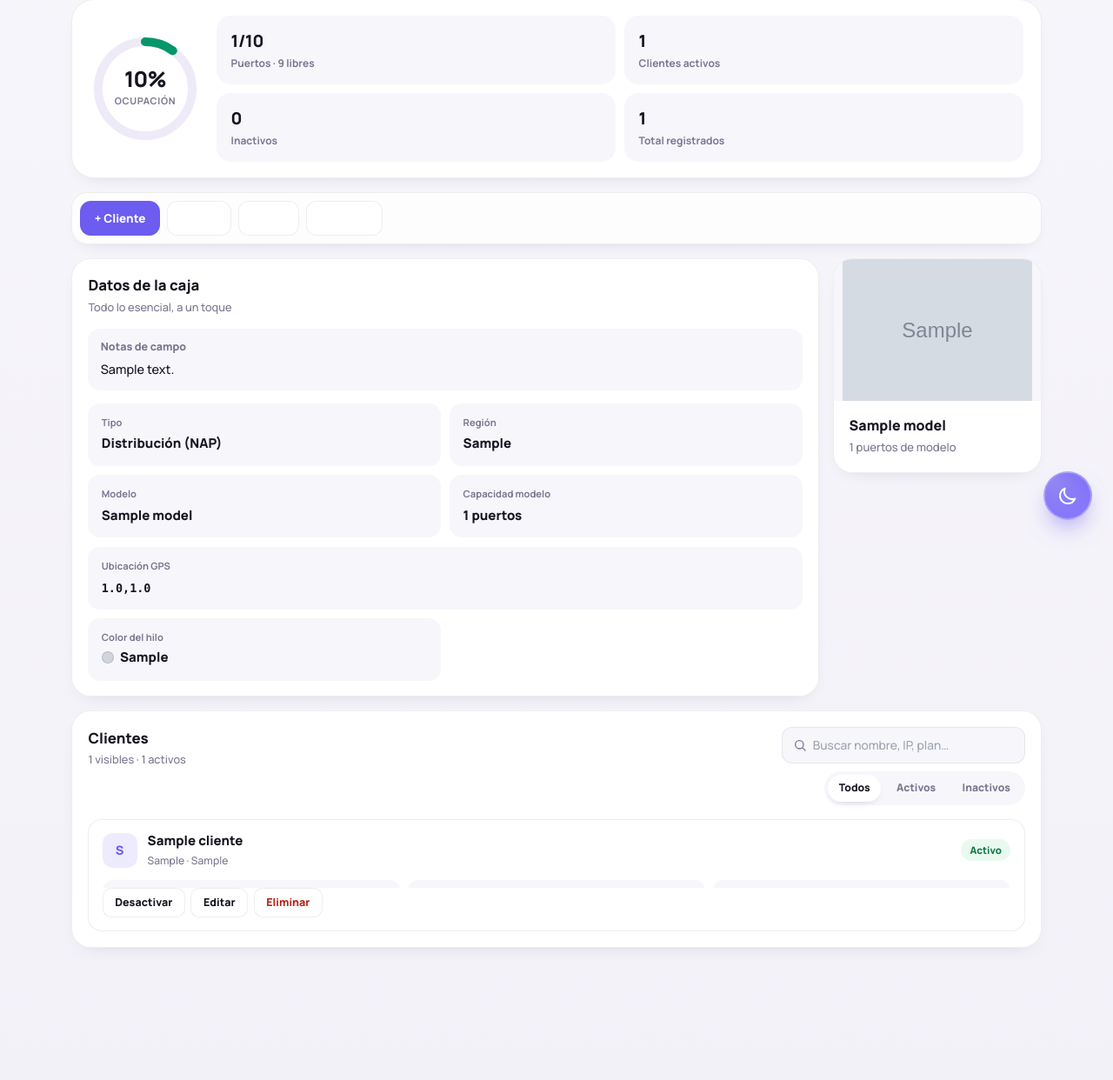
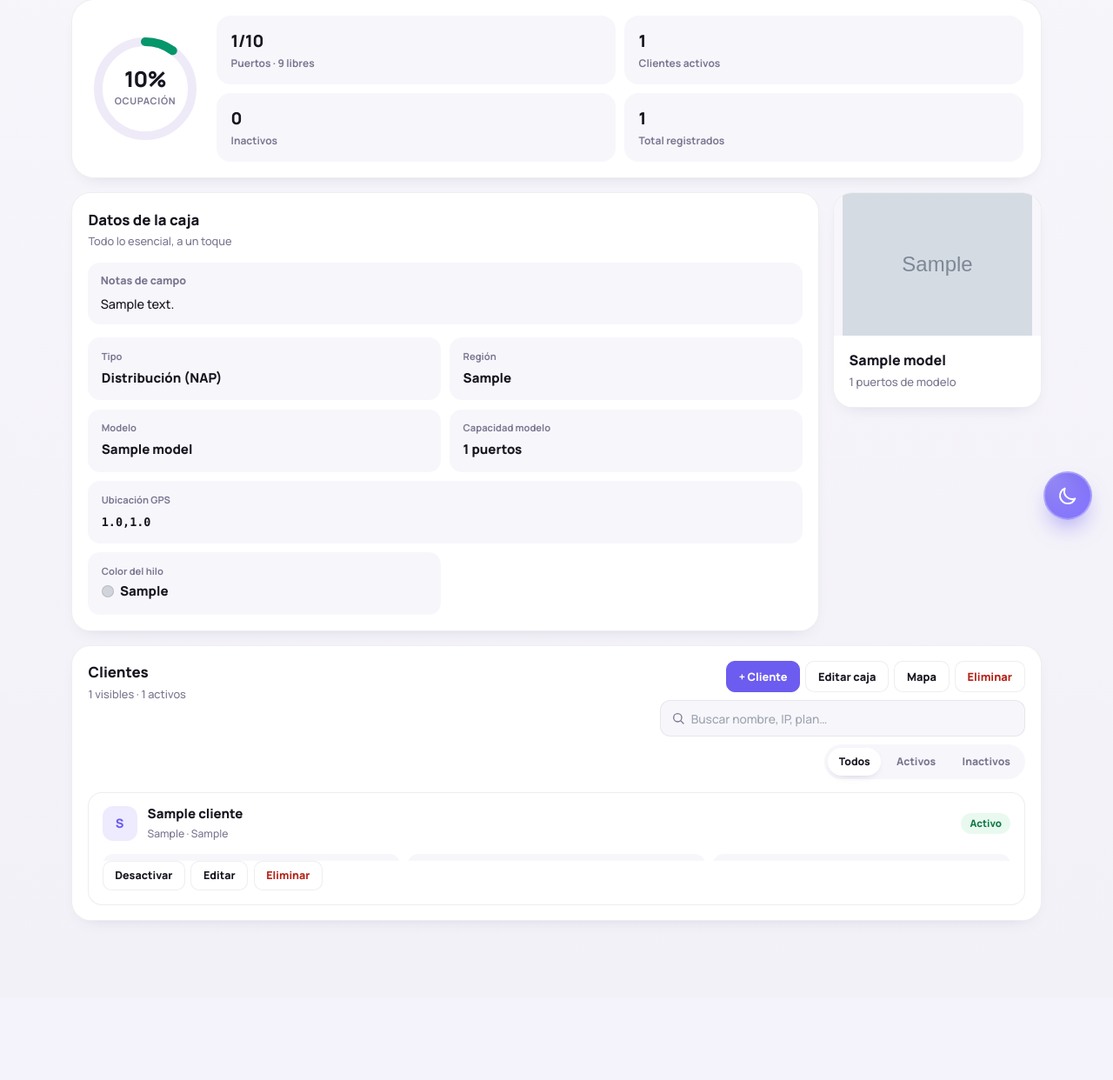
Before and after one commit to ton-cast5/Fibra_app, a Flask app: page /ver_nat/1 in a window 1280 px wide. Shown: the part 178-1420 px from the top of the page at 87% size. After the commit the page ends 1239 px from the top, so only its background shows below. Run offline with Flask 3, Linux system fonts and the light colour scheme; the visitor is signed in with stand-in values (Sample User, id 1); tables that the repository leaves empty hold one stand-in row (values such as "Sample post"); grey boxes marked "Sample" are stand-in pictures.

Commit message:
Move NAP actions into the clients toolbar and drop the sticky dock.
Keeps Editar, Mapa and Eliminar visible next to + Cliente without eating hero space.

Co-authored-by: Cursor <cursoragent@cursor.com>

```diff
--- a/static/css/tonylex-shell.css
+++ b/static/css/tonylex-shell.css
@@ -1386,7 +1386,7 @@ html.dark .fn-lightbox-media { background: #221F30; }
   display: flex;
   flex-direction: column;
   gap: 1rem;
-  padding-bottom: 5.5rem;
+  padding-bottom: 1.5rem;
 }
 .fn-nat-top {
   display: flex;
@@ -1533,54 +1533,6 @@ html.dark .fn-lightbox-media { background: #221F30; }
   font-weight: 650;
 }
 
-.fn-nat-dock {
-  position: sticky;
-  top: 5.35rem;
-  z-index: 20;
-  display: flex;
-  flex-wrap: wrap;
-  gap: 0.5rem;
-  padding: 0.55rem;
-  background: rgba(255,255,255,.82);
-  backdrop-filter: blur(12px);
-  border: 1px solid var(--fn-border);
-  border-radius: 18px;
-  box-shadow: var(--fn-shadow);
-}
-.fn-nat-dock form { display: inline-flex; margin: 0; }
-.fn-nat-dock-btn {
-  height: 40px;
-  padding: 0 1rem;
-  border-radius: 12px;
-  border: 1px solid var(--fn-border);
-  background: #fff;
-  color: var(--fn-ink);
-  font-size: 0.84rem;
-  font-weight: 750;
-  text-decoration: none;
-  display: inline-flex;
-  align-items: center;
-  justify-content: center;
-  cursor: pointer;
-  transition: transform .15s ease, background .15s ease, border-color .15s ease, color .15s ease;
-}
-.fn-nat-dock-btn:hover {
-  transform: translateY(-1px);
-  border-color: rgba(108,92,239,.28);
-}
-.fn-nat-dock-btn.primary {
-  background: var(--fn-violet);
-  border-color: var(--fn-violet);
-  color: #fff;
-}
-.fn-nat-dock-btn.primary:hover { filter: brightness(1.05); color: #fff; }
-.fn-nat-dock-btn.primary[aria-disabled="true"] {
-  opacity: .4;
-  pointer-events: none;
-}
-.fn-nat-dock-btn.danger { color: #B42318; }
-.fn-nat-dock-btn.danger:hover { border-color: #F3C8C6; background: #FEF1F1; }
-
 .fn-nat-alert {
   border-radius: 16px;
   padding: 0.9rem 1.05rem;
@@ -1708,8 +1660,49 @@ html.dark .fn-lightbox-media { background: #221F30; }
   flex-direction: column;
   align-items: flex-end;
   gap: 0.55rem;
-  min-width: min(100%, 280px);
-}
+  min-width: min(100%, 420px);
+  width: min(100%, 420px);
+}
+.fn-nat-actions {
+  display: flex;
+  flex-wrap: wrap;
+  justify-content: flex-end;
+  gap: 0.4rem;
+  width: 100%;
+}
+.fn-nat-actions form { margin: 0; display: inline-flex; }
+.fn-nat-action {
+  height: 36px;
+  padding: 0 0.85rem;
+  border-radius: 10px;
+  border: 1px solid var(--fn-border);
+  background: #fff;
+  color: var(--fn-ink);
+  font-size: 0.8rem;
+  font-weight: 750;
+  text-decoration: none;
+  display: inline-flex;
+  align-items: center;
+  justify-content: center;
+  cursor: pointer;
+  transition: transform .15s ease, background .15s ease, border-color .15s ease, color .15s ease;
+}
+.fn-nat-action:hover {
+  transform: translateY(-1px);
+  border-color: rgba(108,92,239,.28);
+}
+.fn-nat-action.primary {
+  background: var(--fn-violet);
+  border-color: var(--fn-violet);
+  color: #fff;
+}
+.fn-nat-action.primary:hover { filter: brightness(1.05); color: #fff; }
+.fn-nat-action.primary[aria-disabled="true"] {
+  opacity: .4;
+  pointer-events: none;
+}
+.fn-nat-action.danger { color: #B42318; }
+.fn-nat-action.danger:hover { border-color: #F3C8C6; background: #FEF1F1; }
 .fn-nat-search {
   display: flex;
   align-items: center;
@@ -1919,9 +1912,8 @@ html.dark .fn-nat-back,
 html.dark .fn-nat-hero,
 html.dark .fn-nat-card,
 html.dark .fn-nat-client,
-html.dark .fn-nat-dock,
 html.dark .fn-nat-chip,
-html.dark .fn-nat-dock-btn:not(.primary) {
+html.dark .fn-nat-action:not(.primary) {
   background: #1A1825;
   border-color: rgba(255,255,255,.08);
   color: #F3F0FF;
@@ -1946,6 +1938,5 @@ html.dark .fn-nat-empty {
 }
 html.dark .fn-nat-ring .track { stroke: rgba(255,255,255,.08); }
 html.dark .fn-nat-segs button.is-on { background: #2A273A; color: #F3F0FF; }
-html.dark .fn-nat-dock { background: rgba(26,24,37,.88); }
 
 /* Mapa: no tocar Leaflet ni controles. Sin reglas aquí. */
--- a/templates/base.html
+++ b/templates/base.html
@@ -18,7 +18,7 @@
     <noscript><link rel="stylesheet" href="https://fonts.googleapis.com/css2?family=Manrope:wght@500;600;700;800&display=swap"></noscript>
 
     <link rel="stylesheet" href="{{ url_for('static', filename='css/tailwind.css') }}">
-    <link rel="stylesheet" href="{{ url_for('static', filename='css/tonylex-shell.css') }}?v=fn-detail-3">
+    <link rel="stylesheet" href="{{ url_for('static', filename='css/tonylex-shell.css') }}?v=fn-detail-4">
     <script src="{{ url_for('static', filename='js/fibra-tiempo.js') }}" defer></script>
 
     {% block head %}{% endblock %}
--- a/templates/detalle_nat.html
+++ b/templates/detalle_nat.html
@@ -82,19 +82,6 @@
         </div>
     </section>
 
-    <nav class="fn-nat-dock" aria-label="Acciones rápidas">
-        <a class="fn-nat-dock-btn primary" href="{{ url_for('agregar_cliente', nat_id=nat.id) }}"
-           {% if uso_porcentaje >= 100 %}aria-disabled="true" tabindex="-1"{% endif %}>
-            + Cliente
-        </a>
-        <a class="fn-nat-dock-btn" href="{{ url_for('editar_nat', nat_id=nat.id) }}">Editar</a>
-        <a class="fn-nat-dock-btn" href="{{ url_for('mapa_nats') }}?highlight={{ nat.id }}">Mapa</a>
-        <form method="POST" action="{{ url_for('eliminar_nat', nat_id=nat.id) }}"
-              onsubmit="return confirm('¿Eliminar la NAP {{ nat.nombre }}? También se eliminarán {{ clientes|length }} cliente(s).');">
-            <button type="submit" class="fn-nat-dock-btn danger">Eliminar</button>
-        </form>
-    </nav>
-
     {% if uso_porcentaje >= 80 and nat.tipo_caja != 'empalme' %}
     <div class="fn-nat-alert tone-{{ tone }}" role="status">
         <strong>{% if uso_porcentaje >= 100 %}Sin capacidad libre{% else %}Ocupación alta{% endif %}</strong>
@@ -168,6 +155,16 @@
                     <p><span id="fn-nat-visible-count">{{ clientes|length }}</span> visibles · {{ activos }} activos</p>
                 </div>
                 <div class="fn-nat-tools">
+                    <div class="fn-nat-actions">
+                        <a class="fn-nat-action primary" href="{{ url_for('agregar_cliente', nat_id=nat.id) }}"
+                           {% if uso_porcentaje >= 100 %}aria-disabled="true" tabindex="-1"{% endif %}>+ Cliente</a>
+                        <a class="fn-nat-action" href="{{ url_for('editar_nat', nat_id=nat.id) }}">Editar caja</a>
+                        <a class="fn-nat-action" href="{{ url_for('mapa_nats') }}?highlight={{ nat.id }}">Mapa</a>
+                        <form method="POST" action="{{ url_for('eliminar_nat', nat_id=nat.id) }}"
+                              onsubmit="return confirm('¿Eliminar la NAP {{ nat.nombre }}? También se eliminarán {{ clientes|length }} cliente(s).');">
+                            <button type="submit" class="fn-nat-action danger">Eliminar</button>
+                        </form>
+                    </div>
                     <label class="fn-nat-search">
                         <svg width="16" height="16" fill="none" stroke="currentColor" viewBox="0 0 24 24" aria-hidden="true"><path stroke-linecap="round" stroke-linejoin="round" stroke-width="2" d="M21 21l-4.35-4.35M11 18a7 7 0 100-14 7 7 0 000 14z"/></svg>
                         <input type="search" id="fn-nat-q" placeholder="Buscar nombre, IP, plan…" autocomplete="off">
```
